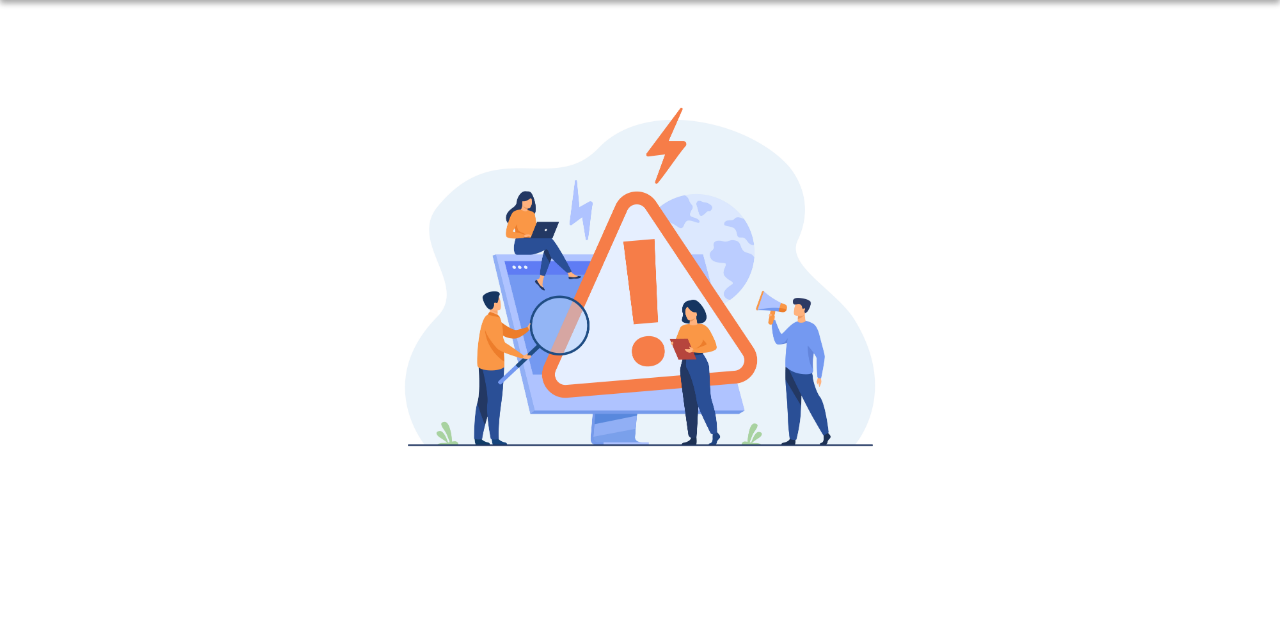
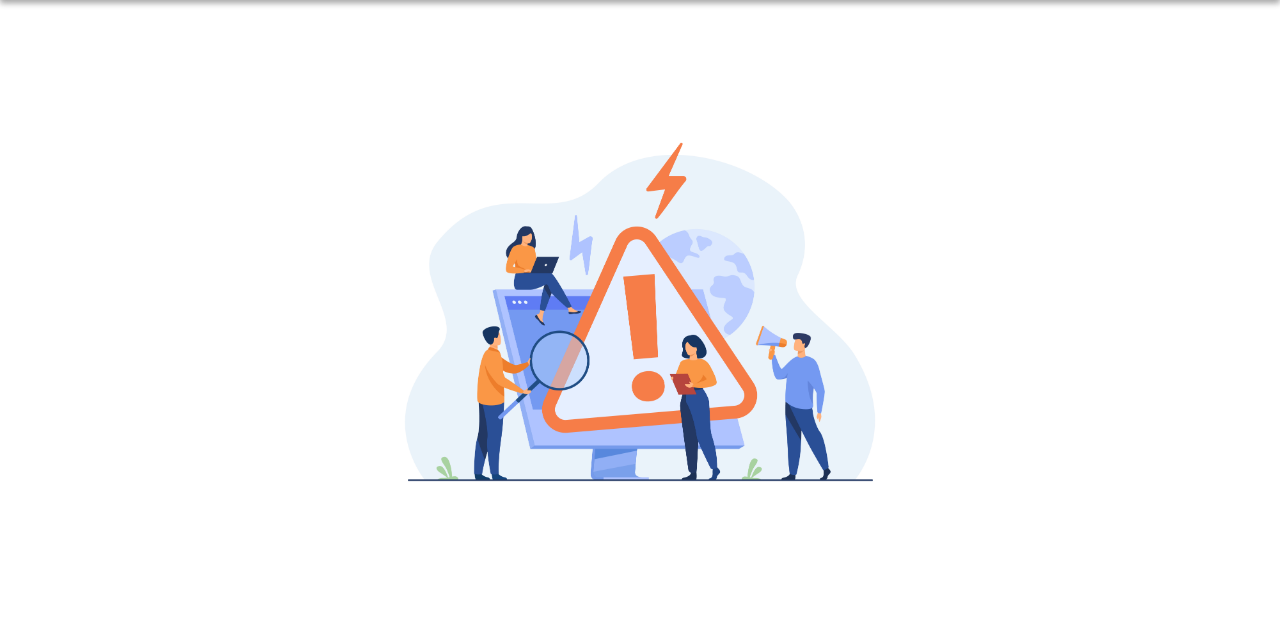
Before and after one commit to julianne03/Joindong, a Django app: template templates/error_page.html in a window 1280 px wide. Shown: the part 90-729 px from the top of the page. Run offline with Django 3.2, Linux system fonts and the light colour scheme; the template is opened without the code that fills it, so the values that code supplies are empty.

Commit message:
templates/ error_page center

```diff
--- a/templates/error_page.html
+++ b/templates/error_page.html
@@ -4,7 +4,7 @@
 {% block title %}Error{% endblock %}
 
 {% block content %}
-    <div style="margin:6%; display: flex; flex-direction:column; justify-content: center; align-items: center">
+    <div style="height: 80vh; display: flex; flex-direction:column; justify-content: center; align-items: center">
         <img src="{% static 'img/error_image.jpg' %}" width="600" height="400">
         <p>{{ message }}</p>
     </div>
```
